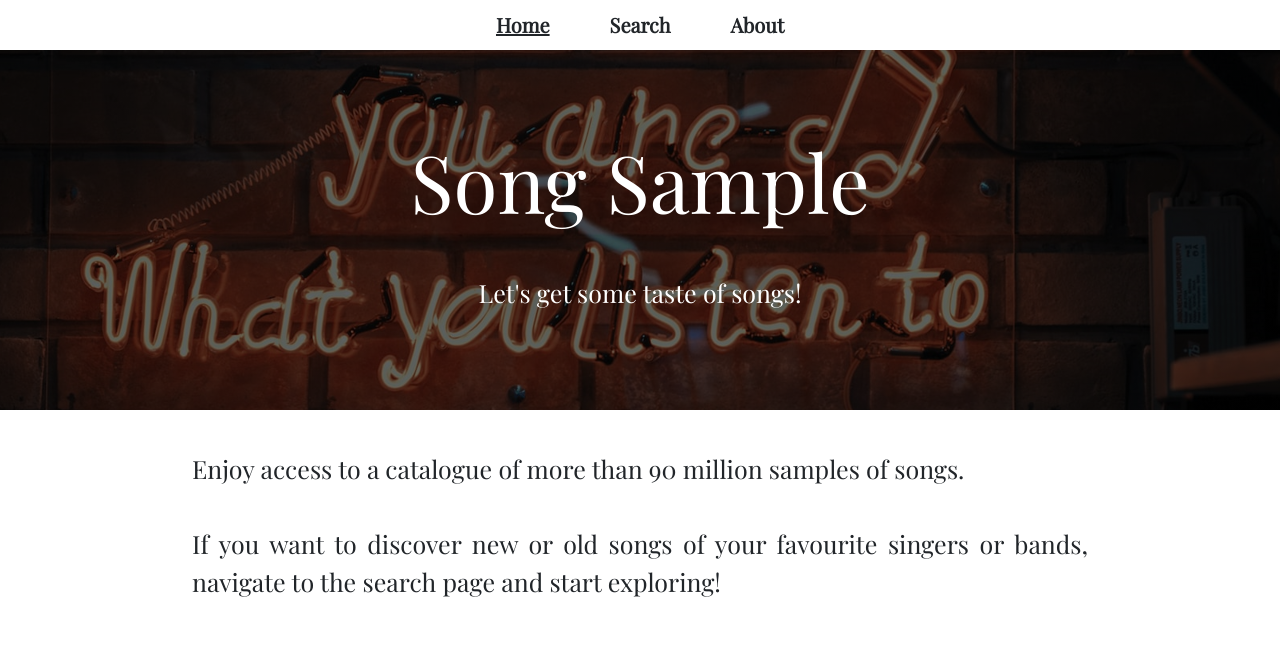
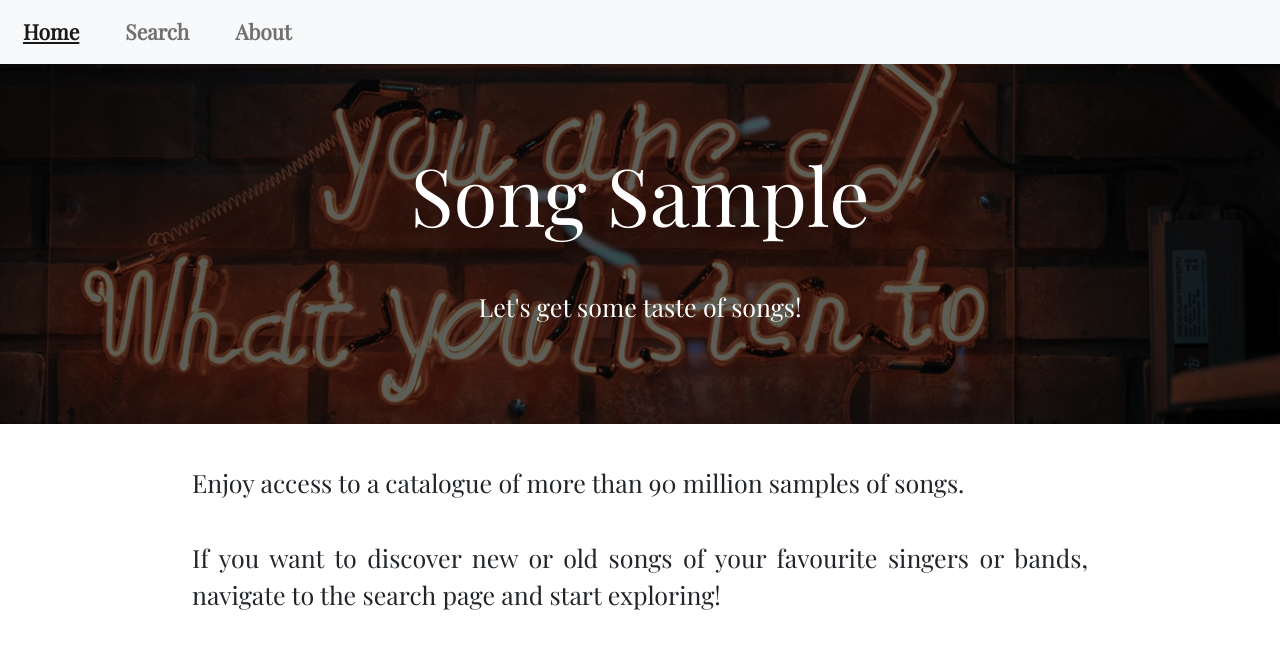
Before and after one commit to azotamiota/react-music-api, a React (Vite) app: page / in a window 1280 px wide. Shown: the top 648 px of the page. Built offline with nearby package versions, Linux system fonts and the light colour scheme.

Commit message:
update navbar

```diff
--- a/src/App.css
+++ b/src/App.css
@@ -12,11 +12,14 @@
     align-items: center;
 }
 
-.nav-link {
+.navbar {
+    width: 100%;
+    font-size: 21px;
+    font-weight: bold;
+}
 
-    padding: 10px 30px;
-    font-size: 20px;
-    font-weight: bold;
+.nav-item {
+    padding: 0 15px;
 }
 
 #intro {
--- a/src/layout/Header/index.jsx
+++ b/src/layout/Header/index.jsx
@@ -7,12 +7,28 @@
         textDecoration: "underline",
     };
 
-
     return <>
         <header>
-            <NavLink className='nav-link' to="/" style={({ isActive }) => (isActive ? activeStyle : undefined)}>Home</NavLink>
-            <NavLink className='nav-link' to='songs' style={({ isActive }) => (isActive ? activeStyle : undefined)}>Search</NavLink>
-            <NavLink className='nav-link' to='about' style={({ isActive }) => (isActive ? activeStyle : undefined)}>About</NavLink>
+            <nav className="navbar navbar-expand-lg navbar-light bg-light">
+                <button className="navbar-toggler" type="button" data-toggle="collapse" data-target="#navbarNav" aria-controls="navbarNav" aria-expanded="false" aria-label="Toggle navigation">
+                    <span className="navbar-toggler-icon"></span>
+                </button>
+                <div className="collapse navbar-collapse" id="navbarNav">
+                    <ul className="navbar-nav">
+                    <li className="nav-item active">
+                        <NavLink className="nav-link" to='/' style={({ isActive }) => (isActive ? activeStyle : undefined)}>Home</NavLink>
+                    </li>
+                    <li className="nav-item">
+                        <NavLink className="nav-link" to='songs' style={({ isActive }) => (isActive ? activeStyle : undefined)}>Search</NavLink>
+                    </li>
+                    <li className="nav-item">
+                        <NavLink className="nav-link" to='about' style={({ isActive }) => (isActive ? activeStyle : undefined)}>About</NavLink>
+                    </li>
+
+                    </ul>
+                </div>
+            </nav>
+
         </header>
             <Outlet/>
 
```
